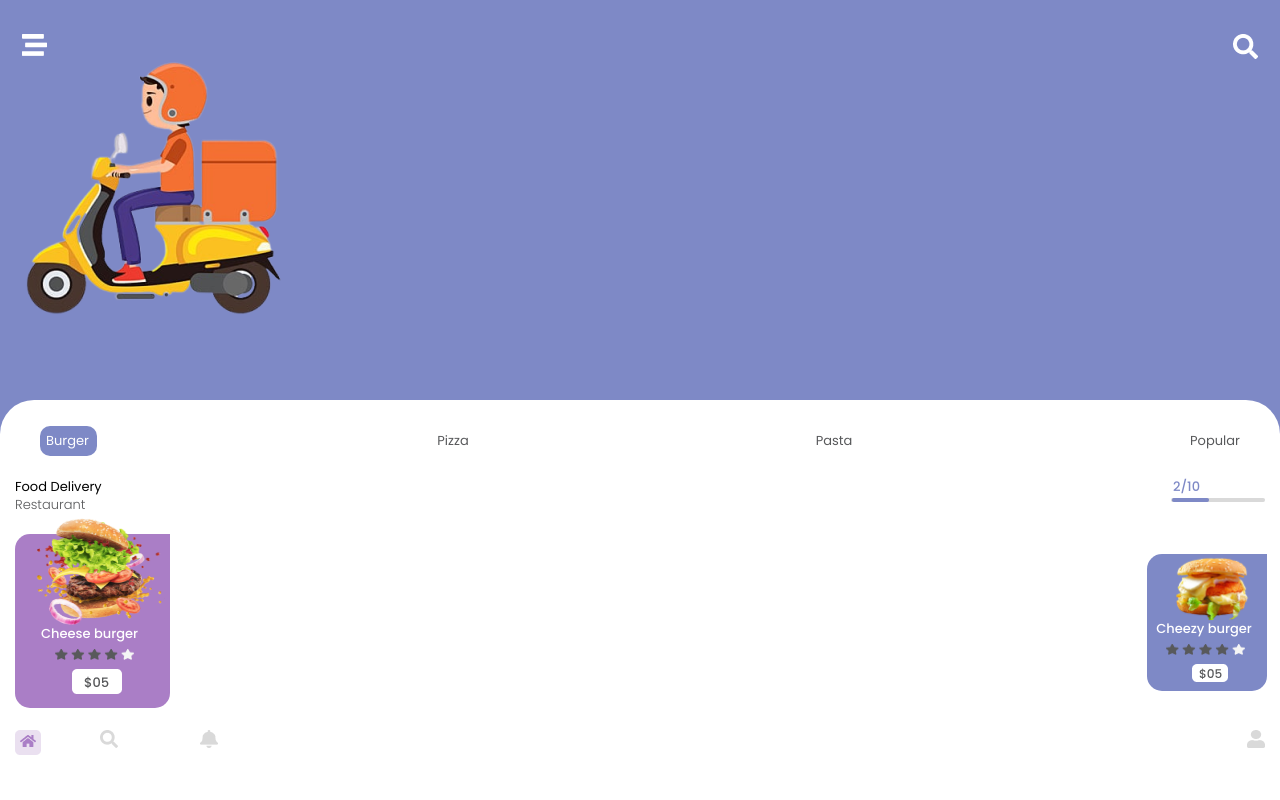
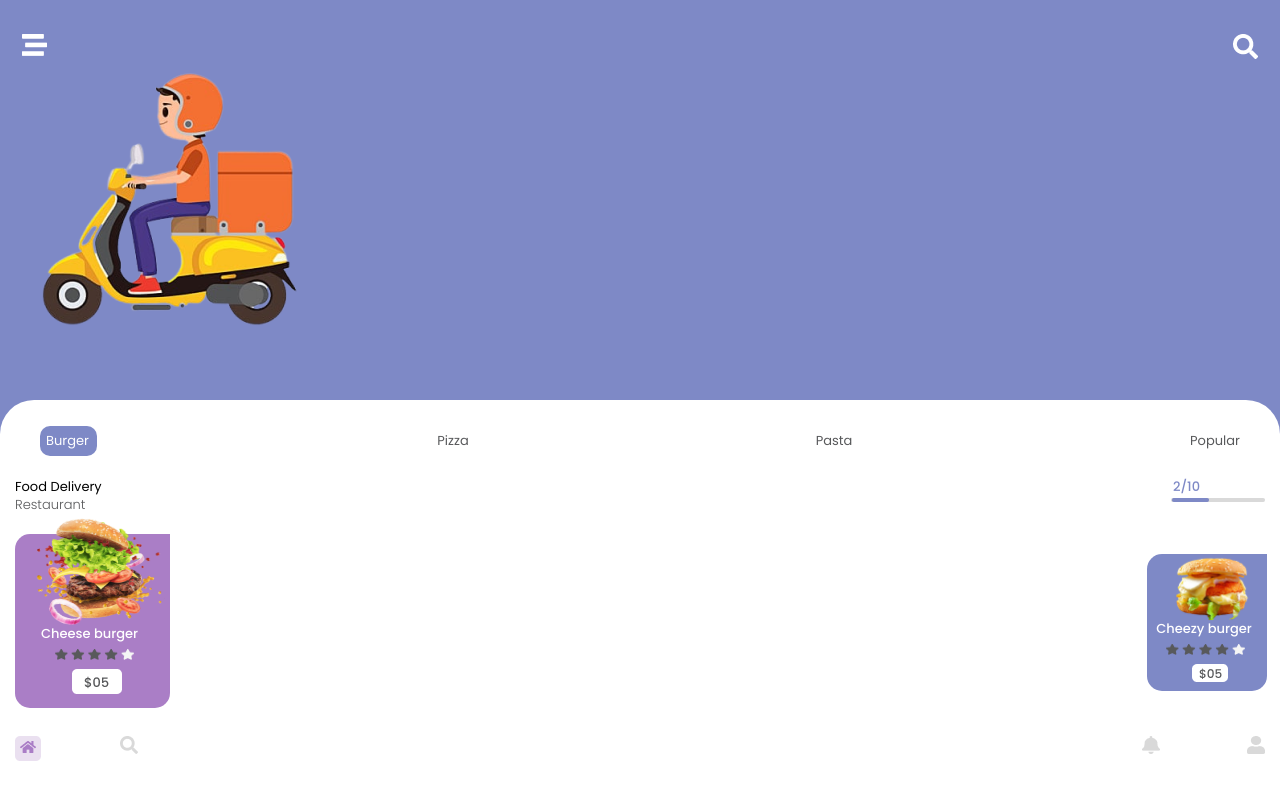
Before and after one commit to Tanimhrn/food-delivery-app, a plain HTML site: page index.html in a window 1280 px wide. Drawn offline with Linux system fonts and the light colour scheme.

Commit message:
updated the html and css file

```diff
--- a/index.html
+++ b/index.html
@@ -15,7 +15,7 @@
                 <img src="imgs/hamburger menu.png" alt="hamburger menu" width="25" height="21.88">
                 <img src="imgs/search icon.png" alt="search icon" width="25" height="25">
             </div>
-            <img src="imgs/Delivery man 1.png" alt="image of a delivery man" width="265" height="260">
+            <img src="imgs/Delivery man 1.png" alt="image of a delivery man" width="265" height="260" class="bikeman">
         </div>
         <div class="box bottom_box">
             <nav class="food_items">
@@ -46,8 +46,8 @@
                         </div>
                     </div>
                 </div>
-                <div class="nav_bar">
-                    <nav>
+                <div>
+                    <nav class="nav_bar">
                         <a href="#"><img src="imgs/home_btn.png" alt="" class="homebtn"></a>
                         <a href="#"><img src="imgs/navsearch.png" alt="" class="navsearch"></a>
                         <a href="#"><img src="imgs/nav_notif.png" alt="" class="nav_notif"></a>
--- a/style.css
+++ b/style.css
@@ -42,13 +42,10 @@ main {
   display: flex;
   justify-content: space-between;
 }
-.food_items {
-  padding-top: 26px;
-  padding-left: 40px;
-  padding-right: 40px;
-  display: flex;
-  justify-content: space-between;
-  line-height: 19.5px;
+.bikeman {
+  position: absolute;
+  left: 38px;
+  top: 70px;
 }
 .food_items {
   padding-top: 26px;
@@ -58,7 +55,8 @@ main {
   justify-content: space-between;
   line-height: 19.5px;
 }
-a {
+
+.food_items a {
   text-decoration: none;
   font-size: 13px;
   font-weight: 400;
@@ -221,26 +219,21 @@ a {
 }
 .box .homebtn {
   position: absolute;
-  top: 330px;
+  top: 336px;
   left: 15px;
 }
 .box .navsearch {
   position: absolute;
-  top: 330px;
-  left: 100px;
+  top: 336px;
+  left: 120px;
 }
 .box .nav_notif {
   position: absolute;
-  top: 330px;
-  left: 200px;
+  top: 336px;
+  right: 120px;
 }
 .box .nav_profile {
   position: absolute;
-  top: 330px;
-
+  top: 336px;
   right: 15px;
 }
-.navbar {
-  display: flex;
-  justify-content: space-between;
-}
```
